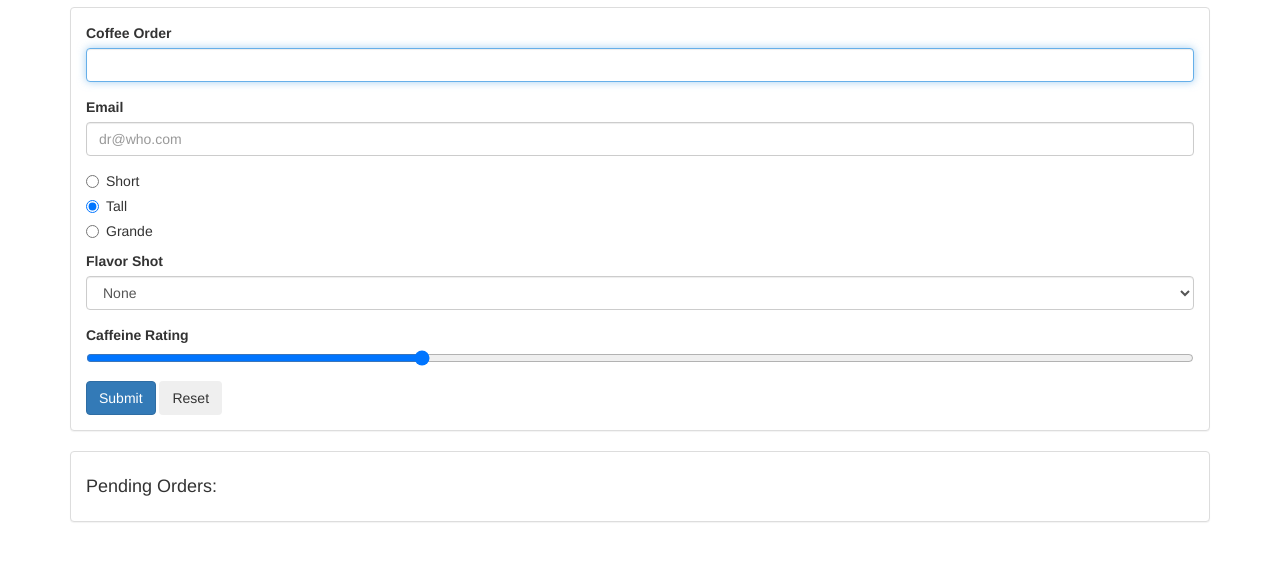
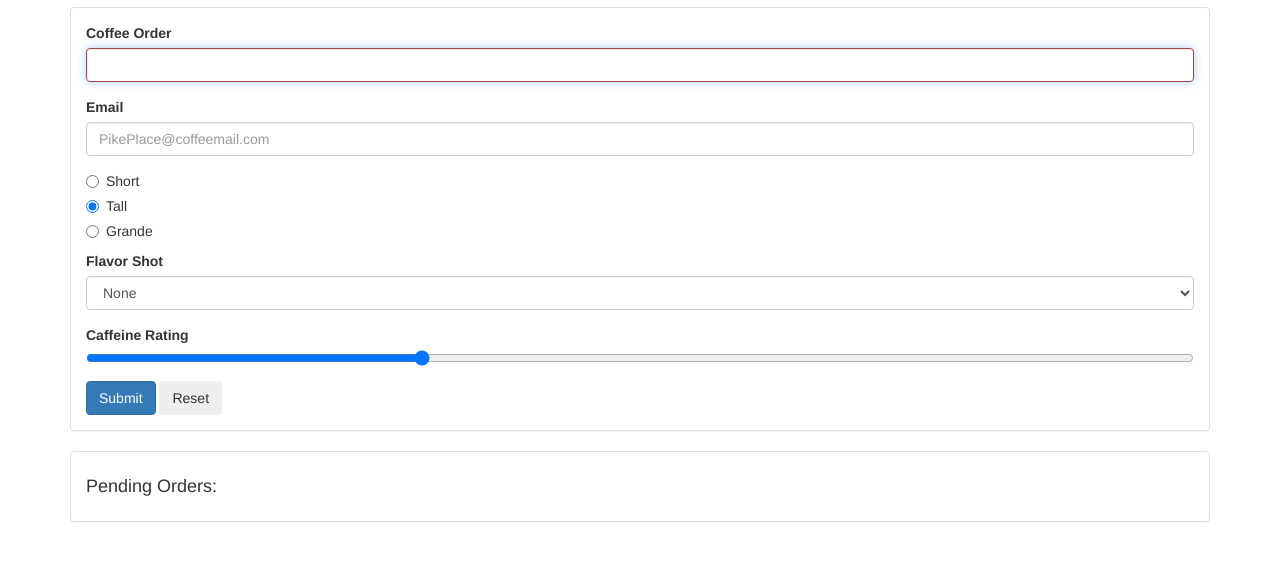
Before and after one commit to PrestonFawcett/coffeerunHW4, a plain HTML site: page index.html in a window 1280 px wide. Shown: the part 63-624 px from the top of the page. Drawn offline with nearby package versions, Linux system fonts and the light colour scheme; no server answers.

Commit message:
Coffee Order is required

```diff
--- a/index.html
+++ b/index.html
@@ -28,12 +28,12 @@
                 <form data-coffee-order="form">
                     <div class="form-group">
                         <label for="coffeeOrder">Coffee Order</label>
-                        <input class="form-control" name="coffee" id="coffeeOrder" autofocus>
+                        <input class="form-control" name="coffee" id="coffeeOrder" autofocus required />
                     </div>
                     <div class="form-group">
                         <label for="emailInput">Email</label>
                         <input class="form-control" type="email" name="emailAddress" id="emailInput" value=""
-                            placeholder="dr@who.com" required>
+                            placeholder="PikePlace@coffeemail.com" required />
                     </div>
                     <div class="radio">
                         <label>
```
